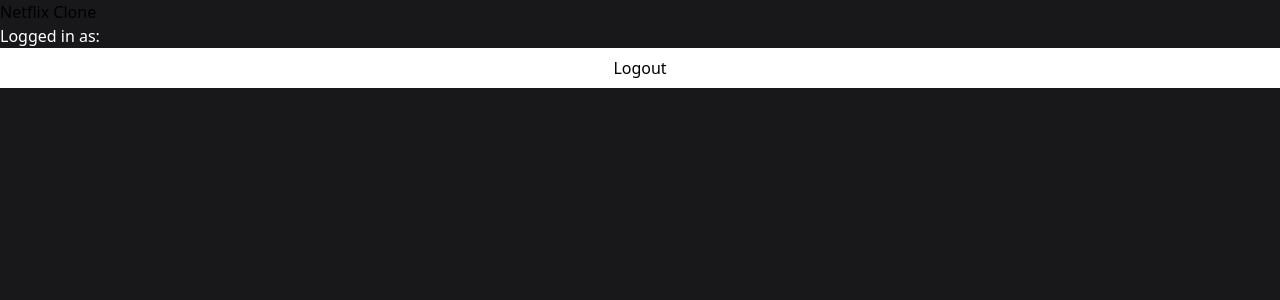
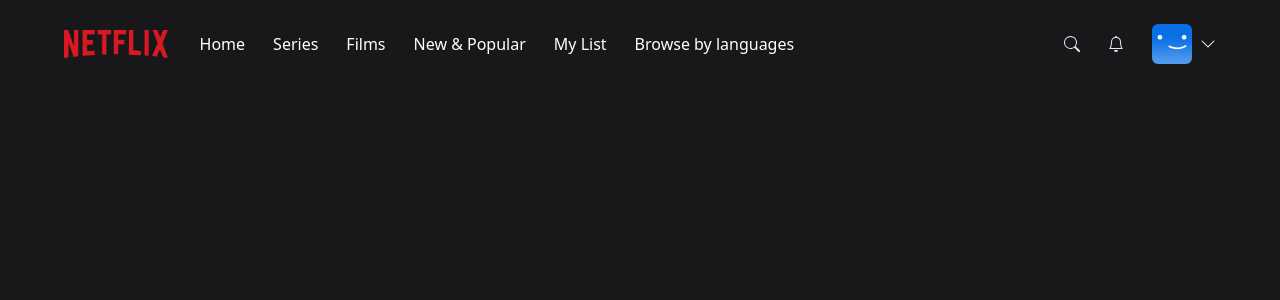
Before and after one commit to optobimus/netflix-clone, a Next.js app: page / in a window 1280 px wide. Shown: the top 300 px of the page. Built offline with nearby package versions, Linux system fonts and the light colour scheme; no server answers; the database is empty; sample sign-in values are in the browser's storage.

Commit message:
Add Navigation bar

```diff
--- /dev/null
+++ b/components/AccountMenu.tsx
@@ -0,0 +1,31 @@
+import { signOut } from "next-auth/react";
+import React from "react";
+
+interface AccountMenuProps {
+    visible?: boolean;
+}
+
+const AccountMenu: React.FC<AccountMenuProps> = ({ visible }) => {
+    if (!visible) {
+        return null;
+    }
+
+    return(
+        <div className="bg-black w-56 absolute top-14 right-0 py-5 flex flex-col border-2 border-gray-800">
+            <div className="flex flex-col gap-3">
+                <div className="px-3 group/item flex flex-row gap-3 items-center w-full">
+                    <img className="w-8 rounded-md" src="/images/default-blue.png" alt="Profile" />
+                    <p className="text-white text-sm group-hover/item:underline">
+                        Username
+                    </p>
+                </div>
+                <hr className="bg-gray-600 border-0 h-px my-4"></hr>
+                <div onClick={() => signOut()} className="px-3 text-center text-white text-sm hover:underline">
+                    Sign out of Netflix
+                </div>
+            </div>
+        </div>
+    )
+}
+
+export default AccountMenu;
--- /dev/null
+++ b/components/MobileMenu.tsx
@@ -0,0 +1,39 @@
+import React from "react";
+
+interface MobileMenuProps {
+    visible?: boolean;
+}
+
+const MobileMenu: React.FC<MobileMenuProps> = ({ visible }) => {
+    if (!visible) {
+        return null;
+    }
+
+    return(
+        <div className="bg-black w-56 absolute top-8 left-0 py-5 flex flex-col border-2 border-gray">
+            <div className="flex flex-col gap-4">
+
+                <div className="px-3 text-center text-white hover:underline">
+                    Home
+                </div>
+                <div className="px-3 text-center text-white hover:underline">
+                    Series
+                </div>
+                <div className="px-3 text-center text-white hover:underline">
+                    Films
+                </div>
+                <div className="px-3 text-center text-white hover:underline">
+                    New & Popular
+                </div>
+                <div className="px-3 text-center text-white hover:underline">
+                    My List
+                </div>
+                <div className="px-3 text-center text-white hover:underline">
+                    Browse by Languages
+                </div>
+            </div>
+        </div>
+    )
+}
+
+export default MobileMenu;
--- /dev/null
+++ b/components/Navbar.tsx
@@ -0,0 +1,95 @@
+import { useCallback, useEffect, useState } from "react";
+import MobileMenu from "./MobileMenu";
+import NavbarItem from "./NavbarItem";
+import AccountMenu from "./AccountMenu";
+
+import { BsChevronDown, BsSearch, BsBell } from "react-icons/bs";
+
+const TOP_OFFSET = 66;
+
+const Navbar = () => {
+    const [showMobileMenu, setShowMobileMenu] = useState(false);
+    const [showAccountMenu, setShowAccountMenu] = useState(false);
+    const [showBackground, setShowBackground] = useState(false);
+
+    useEffect(() => {
+        const handleScroll = () => {
+            if (window.scrollY >= TOP_OFFSET) {
+                setShowBackground(true);
+            } else {
+                setShowBackground(false);
+            }
+        }
+        window.addEventListener("scroll", handleScroll);
+
+        return () => {
+            window.removeEventListener("scroll", handleScroll);
+        }
+    }, [])
+
+    const toggleMobileMenu = useCallback(() => {
+        setShowMobileMenu((current) => !current);
+    }, []);
+
+    const toggleAccountMenu = useCallback(() => {
+        setShowAccountMenu((current) => !current);
+    }, []);
+
+    return(
+        <nav className="w-full fixed z-40">
+            <div
+                className={`
+                    px-4
+                    md:px-16
+                    py-6
+                    flex
+                    flex-row
+                    items-center
+                    transition
+                    duration-500
+                    ${showBackground ? `bg-zinc-900 bg-opacity-90` : ``}
+                `}
+            >
+                <img className="h-4 lg:h-7" src="/images/logo.png" alt="logo" />
+                <div
+                    className="
+                        flex-row
+                        ml-8
+                        gap-7
+                        hidden
+                        lg:flex
+                    "
+                >
+                    <NavbarItem label="Home" />
+                    <NavbarItem label="Series" />
+                    <NavbarItem label="Films" />
+                    <NavbarItem label="New & Popular" />
+                    <NavbarItem label="My List" />
+                    <NavbarItem label="Browse by languages" />
+                </div>
+                <div onClick={toggleMobileMenu} className="lg:hidden flex flex-row items-center gap-2 ml-8 cursor-pointer relative">
+                    <p className="text-white text-sm">Browse</p>
+                    <BsChevronDown className={`text-white transition ${showMobileMenu ? "rotate-180" : "rotate-0"}`}/>
+                    <MobileMenu visible={showMobileMenu}/>
+                </div>
+                <div className="flex flex-row ml-auto gap-7 items-center">
+                    <div className="text-gray-200 hover:text-gray-300 cursor-pointer transition">
+                        <BsSearch />
+                    </div>
+                    <div className="text-gray-200 hover:text-gray-300 cursor-pointer transition">
+                        <BsBell />
+                    </div>
+                    <div onClick={toggleAccountMenu} className="flex flex-row items-center gap-2 cursor-pointer relative">
+                        <div className="w-6 h-6 lg:w-10 lg:h-10 rounded-md overflow-hidden">
+                            <img src="/images/default-blue.png" alt="profile"/>
+                        </div>
+                        <BsChevronDown className={`text-white transition ${showAccountMenu ? "rotate-180" : "rotate-0"}` }/>
+                        <AccountMenu visible={showAccountMenu}/>
+                    </div>
+                </div>
+            </div>
+        </nav>
+    )
+}
+
+export default Navbar;
--- /dev/null
+++ b/components/NavbarItem.tsx
@@ -0,0 +1,17 @@
+import React from "react";
+
+interface NavbarItemProps {
+    label: string;
+}
+
+const NavbarItem: React.FC<NavbarItemProps> = ({
+    label
+}) => {
+    return(
+        <div className="text-white cursor-pointer hover:text-gray-300 transition">
+            {label}
+        </div>
+    )
+}
+
+export default NavbarItem;
--- a/pages/index.tsx
+++ b/pages/index.tsx
@@ -1,3 +1,4 @@
+import Navbar from "@/components/Navbar";
 import useCurrentUser from "@/hooks/useCurrentUser";
 import { NextPageContext } from "next";
 import { getSession, signOut } from "next-auth/react";
@@ -26,9 +27,7 @@
 
   return (
     <>
-      <h1>Netflix Clone</h1>
-      <p className="text-white">Logged in as: {user?.name}</p>
-      <button className="h-10 w-full bg-white" onClick={() => signOut()}>Logout</button>
+      <Navbar />
     </>
   )
 }
```
